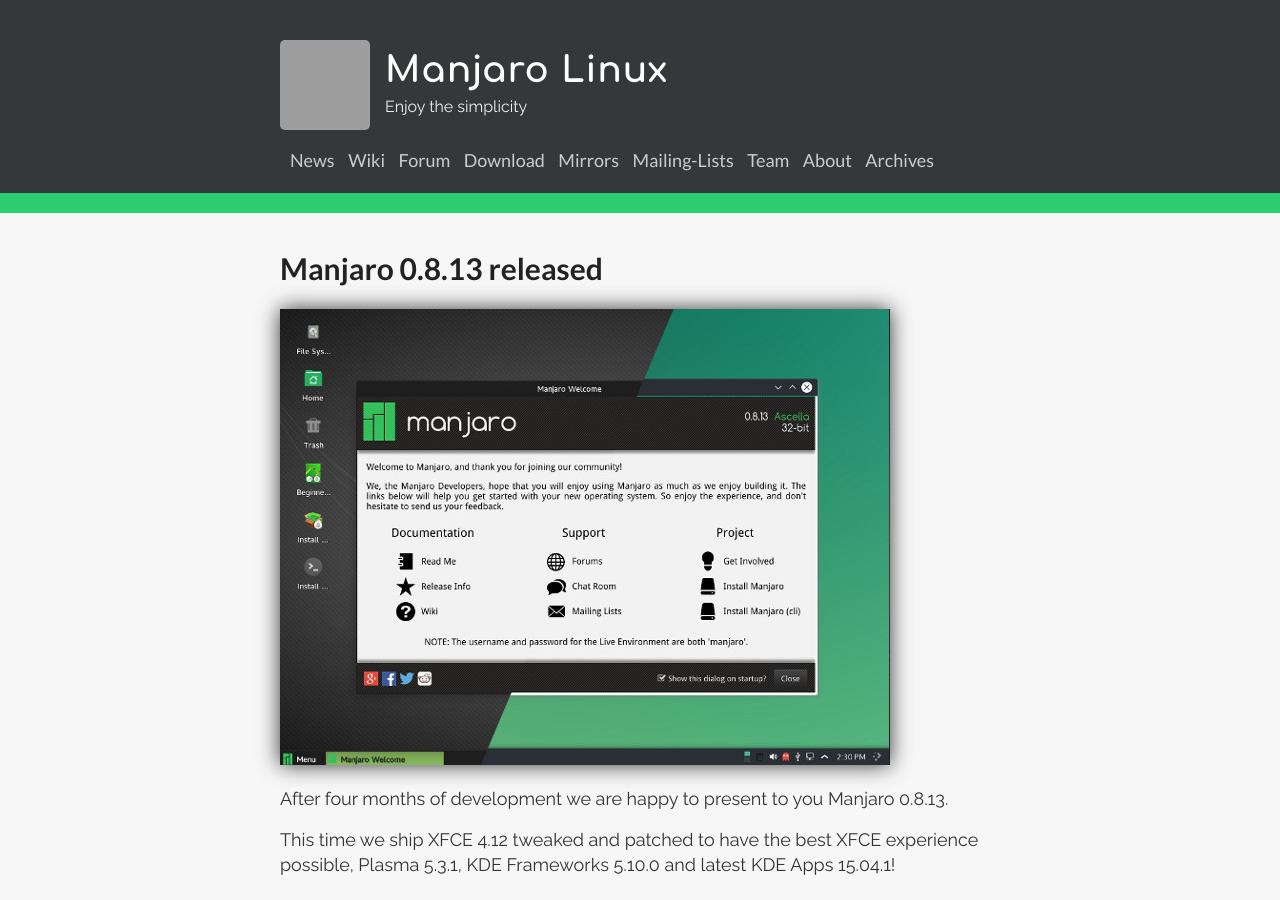
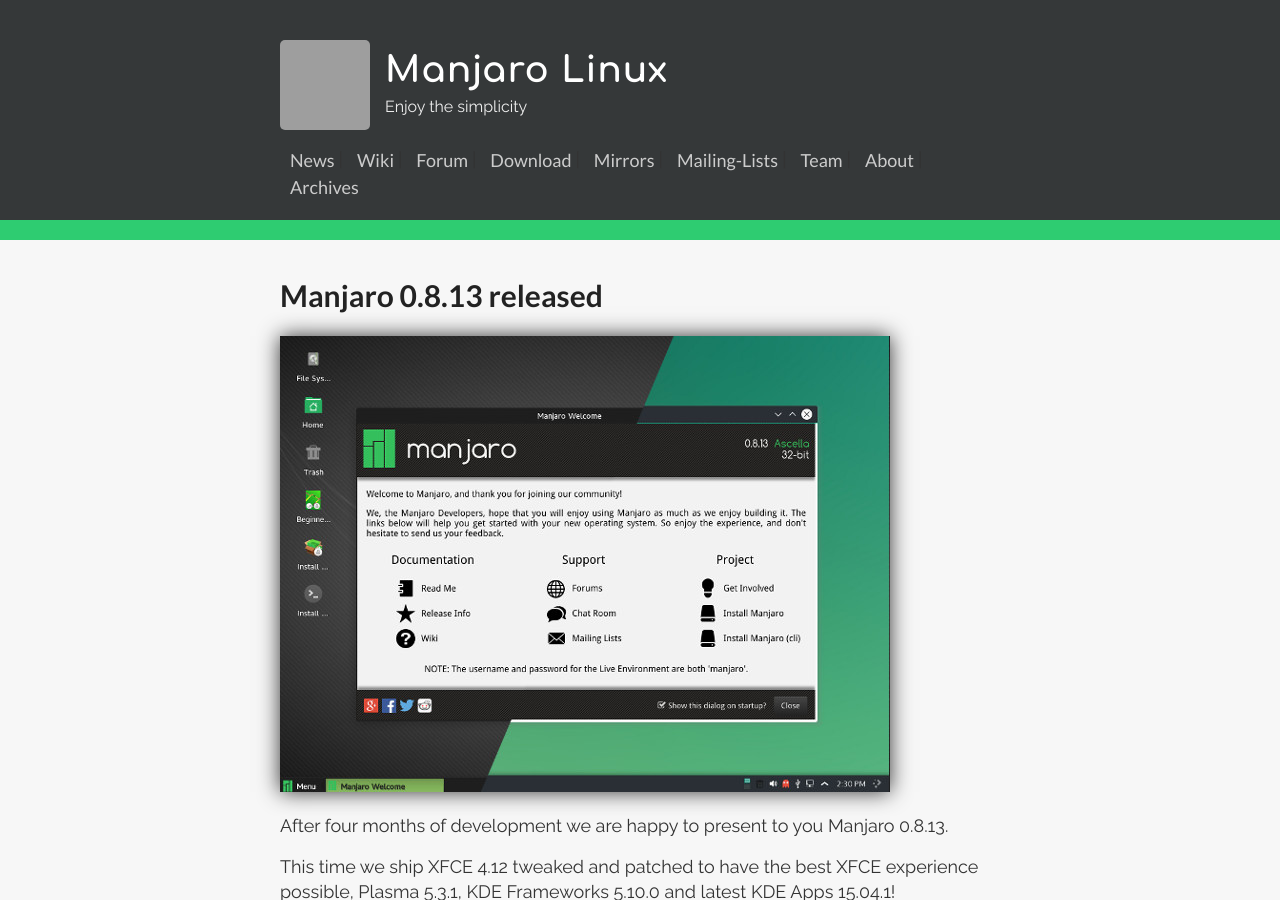
Before and after one commit to fingli/fingli.github.io, a Jekyll site: the page built from index.html, in a window 1280 px wide and 900 px high. Built offline with Jekyll 4.4.1, drawn with Linux system fonts in a browser that asks for light colours; the list of posts is cut into pages by our own code; grey boxes are pictures that could not be loaded.

```diff
--- a/_layouts/default.html
+++ b/_layouts/default.html
@@ -34,14 +34,14 @@
           </div>
 
           <nav>
-            <a href="{{ site.baseurl }}/">News</a>
-            <a href="https://wiki.manjaro.org">Wiki</a>
-            <a href="https://forum.manjaro.org">Forum</a>
-            <a href="{{ site.baseurl }}/download">Download</a>
-            <a href="http://repo.manjaro.org">Mirrors</a>
-            <a href="https://lists.manjaro.org">Mailing-Lists</a>
-            <a href="{{ site.baseurl }}/team">Team</a>
-            <a href="{{ site.baseurl }}/about">About</a>
+            <a href="{{ site.baseurl }}/">News</a> |
+            <a href="https://wiki.manjaro.org">Wiki</a> |
+            <a href="https://forum.manjaro.org">Forum</a> |
+            <a href="{{ site.baseurl }}/download">Download</a> |
+            <a href="http://repo.manjaro.org">Mirrors</a> |
+            <a href="https://lists.manjaro.org">Mailing-Lists</a> |
+            <a href="{{ site.baseurl }}/team">Team</a> |
+            <a href="{{ site.baseurl }}/about">About</a> |
             <a href="{{ site.baseurl }}/archives">Archives</a>
           </nav>
         </header>
```
